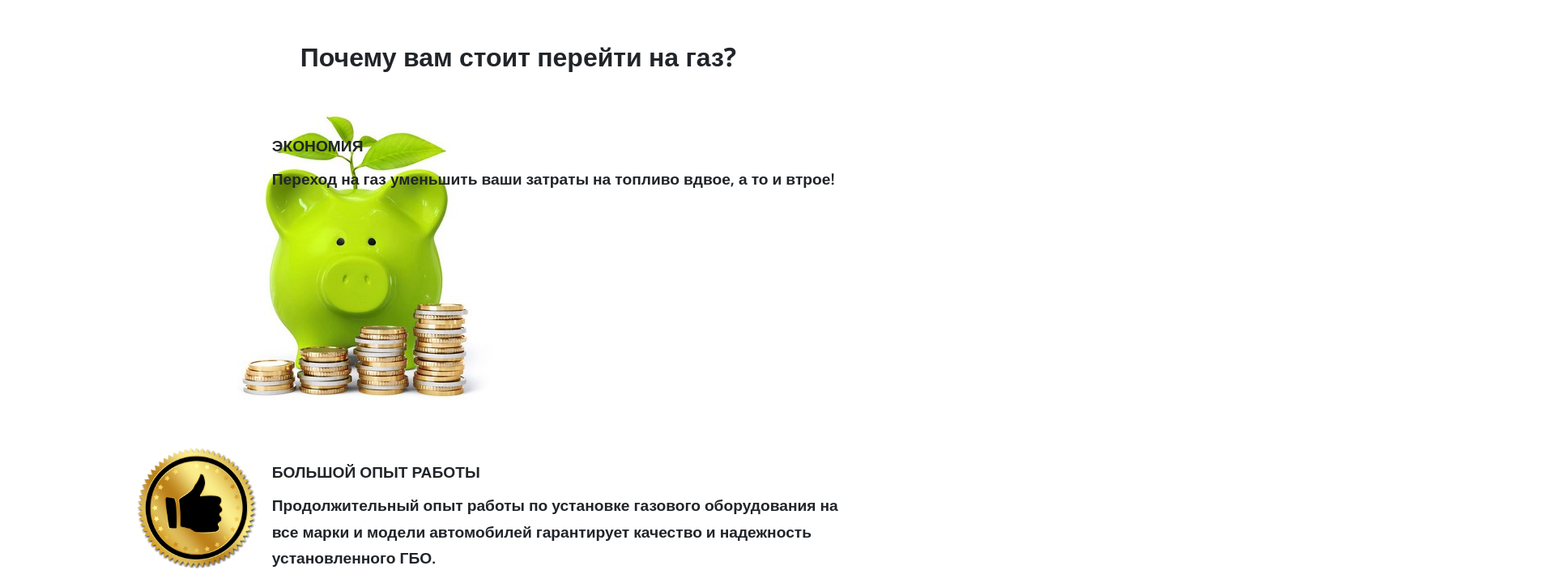
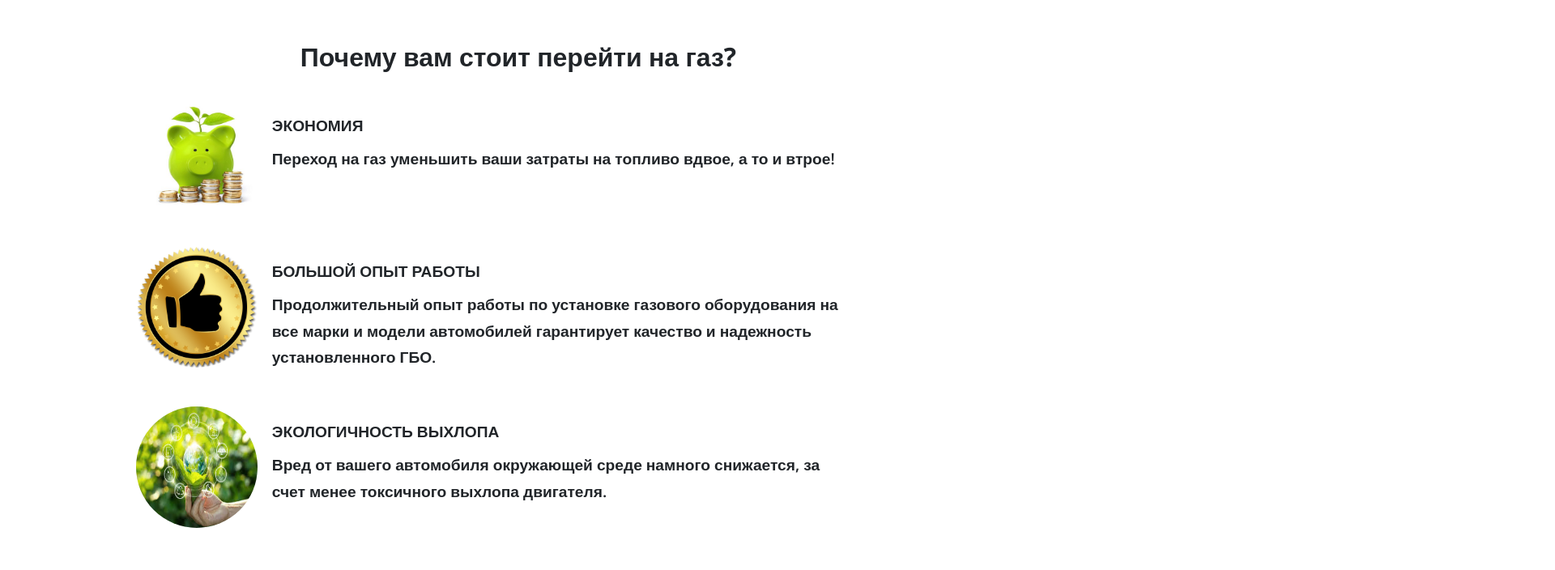
Before and after one commit to Asadul-Goba/GAZ_BURAI, a plain HTML site: page assets/index.html in a window 1280 px wide. Shown: the part 720-1424 px from the top of the page at 81% size, 1920 px wide, since content can reach past the window. Drawn offline with nearby package versions, Linux system fonts and the light colour scheme.

Commit message:
правки перед посылкой демки 3

```diff
--- a/assets/css/style.css
+++ b/assets/css/style.css
@@ -80,7 +80,7 @@ header {
   font-weight: 600;
   font-size: 1.3rem;
 }
-.pig .t{
+.pig {
   height: 130px;
   border-radius: 10em;
   width: 230px;
```
